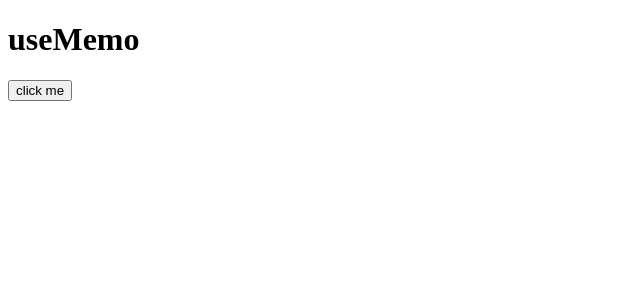
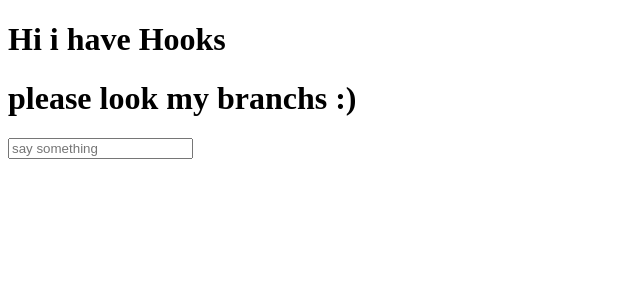
Before and after one commit to shanushikhar/React-Hooks, a React (Create React App) app: page / in a window 1280 px wide. Shown: the top 300 px of the page, without its empty margins (0-640 px from the left). Built offline with nearby package versions, Linux system fonts and the light colour scheme; no server answers.

Commit message:
modified master branch

```diff
--- a/src/App.js
+++ b/src/App.js
@@ -1,43 +1,15 @@
-import React, { useEffect, useState, useMemo } from "react";
-import axios from "axios";
+import React, { useState } from "react";
+import Child from "./Child";
+import Example from "./Example";
 
 export default function App() {
-  const [data, setData] = useState(null);
-  const [toggle, setToggle] = useState(false);
-
-  useEffect(() => {
-    axios
-      .get("https://jsonplaceholder.typicode.com/comments")
-      .then((res) => setData(res.data));
-  }, []);
-
-  const getlargestComment = (comment) => {
-    if (!comment) return null;
-    console.log(comment);
-    let largestComment = "";
-    for (let x of comment) {
-      // x.body = largestComment
-      if (x.body.length > largestComment.length) {
-        largestComment = x.body;
-      }
-    }
-    console.log("called.....");
-    return largestComment;
-  };
-
-  const magicMemo = useMemo(() => getlargestComment(data), [data]);
-  // const magicMemo = useMemo(() => {
-  //   return getlargestComment(data);
-  // }, [data]);
+  const [data, setData] = useState("Hi i have Hooks");
 
   return (
     <div>
-      <h1>useMemo</h1>
-      <div>{magicMemo}</div>
-      <div>
-        <button onClick={() => setToggle(!toggle)}>click me</button>
-        {toggle && <span>you can see me now</span>}
-      </div>
+      <Example data={data} />
+      <h1>please look my branchs :)</h1>
+      <Child manupulateData={setData} />
     </div>
   );
 }
--- /dev/null
+++ b/src/Child.js
@@ -0,0 +1,13 @@
+import React from "react";
+
+export default function Child({ manupulateData }) {
+  return (
+    <div>
+      <input
+        placeholder="say something"
+        type="text"
+        onChange={(e) => manupulateData(e.target.value)}
+      />
+    </div>
+  );
+}
--- a/src/Example.js
+++ b/src/Example.js
@@ -1,33 +1,9 @@
-import React, { useEffect, useState } from "react";
+import React from "react";
 
-function useR(uid) {
-  const [user, setUser] = useState(null);
-  useEffect(() => {
-    let isCurrent = true;
-    fetchUser(uid).then((user) => {
-      if (isCurrent) setUser(user);
-    });
-
-    // unmounts
-    return () => {
-      isCurrent = false;
-    };
-  }, [uid]);
-  return user;
+export default function Example({ data }) {
+  return (
+    <div>
+      <h1>{data}</h1>
+    </div>
+  );
 }
-
-function getPosts(uid) {
-  const [posts, setPosts] = useState(null);
-  useEffect(() => subscribeToPosts(uid, setPosts), [uid]);
-  return posts;
-}
-
-function usepostsAndUser(uid) {
-  return { user: useR(uid), posts: getPosts(uid) };
-}
-
-export default function Example() {
-  const { user, posts } = usepostsAndUser(uid);
-
-  return <div></div>;
-}
```
Also changed, not shown: 1 other file (tests, documents, lock files or other folders).
